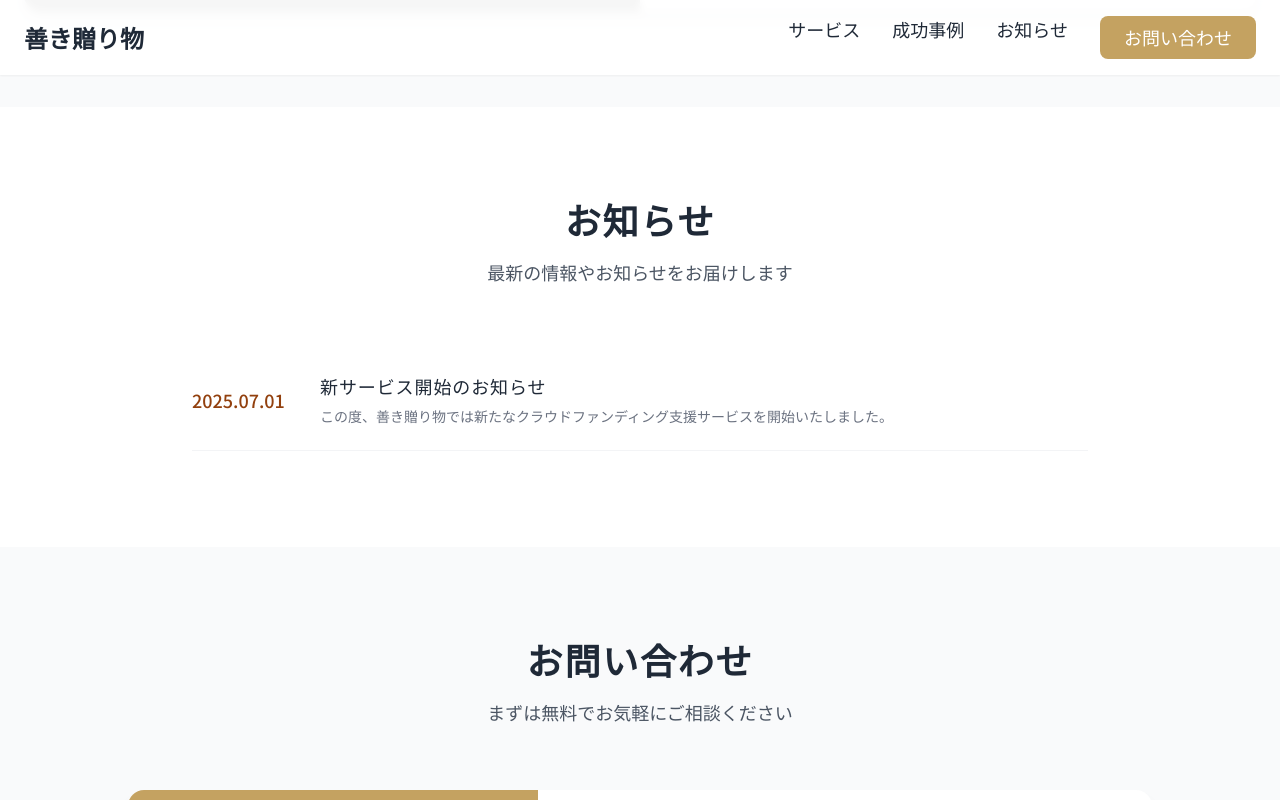
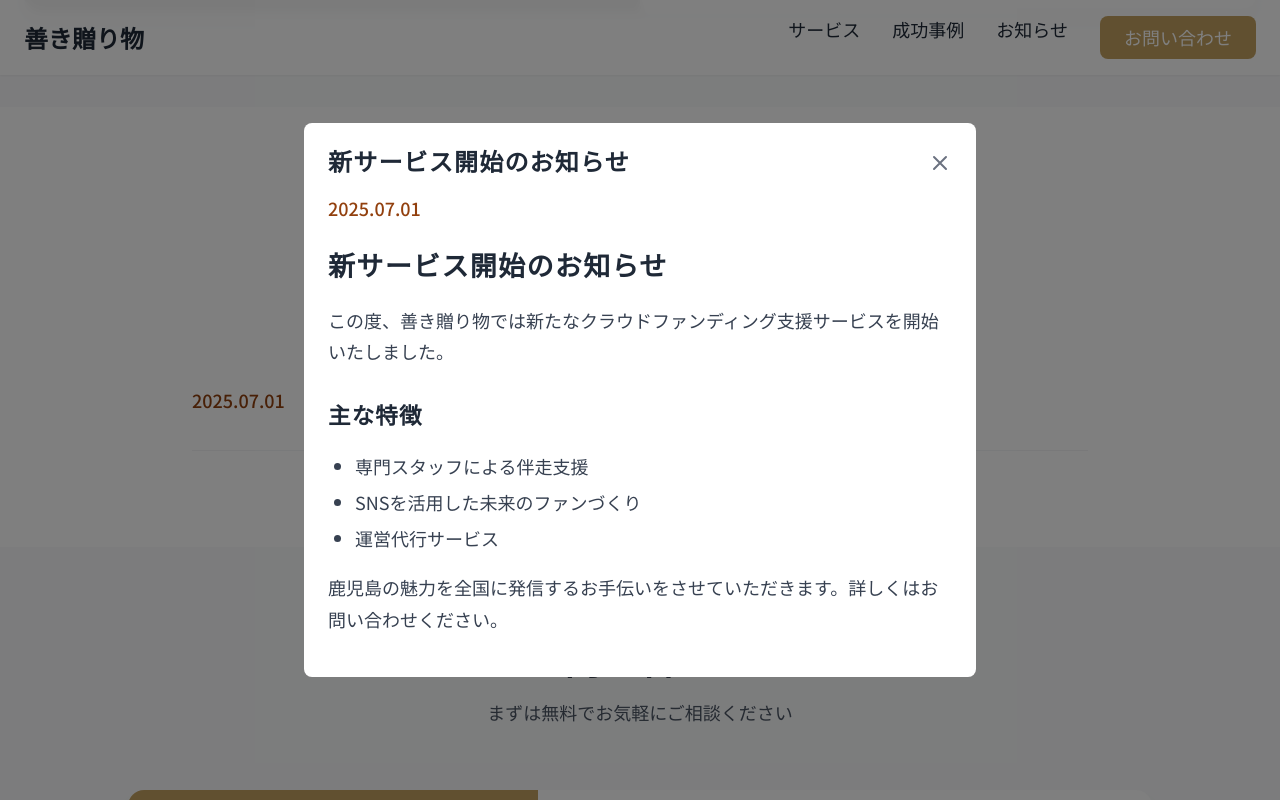
Before and after one commit to Shima-Chasan/yokiokurimono-landing-page, a plain HTML site: page index.html in a window 1280 px wide. Both pictures are taken after a click on the element 640 px from the left and 2713 px from the top of the page. Shown: the part 2313-3113 px from the top of the page. Drawn offline with nearby package versions, Linux system fonts and the light colour scheme; grey boxes are pictures that could not be loaded.

Commit message:
お知らせをクリックしたらモーダルで詳細を表示する機能を追加

```diff
--- /dev/null
+++ b/css/modal.css
@@ -0,0 +1,58 @@
+/* モーダル用スタイル */
+.prose {
+  color: #374151;
+  max-width: 65ch;
+  line-height: 1.75;
+}
+
+.prose h2 {
+  font-size: 1.5em;
+  margin-top: 1em;
+  margin-bottom: 0.5em;
+  font-weight: 600;
+  color: #1f2937;
+}
+
+.prose h3 {
+  font-size: 1.25em;
+  margin-top: 1.5em;
+  margin-bottom: 0.5em;
+  font-weight: 600;
+  color: #1f2937;
+}
+
+.prose p {
+  margin-top: 1em;
+  margin-bottom: 1em;
+}
+
+.prose ul {
+  margin-top: 1em;
+  margin-bottom: 1em;
+  padding-left: 1.5em;
+  list-style-type: disc;
+}
+
+.prose li {
+  margin-top: 0.25em;
+  margin-bottom: 0.25em;
+}
+
+/* モーダルのアニメーション */
+#news-modal {
+  opacity: 0;
+  transition: opacity 0.3s ease;
+}
+
+#news-modal:not(.hidden) {
+  opacity: 1;
+}
+
+#news-modal > div {
+  transform: translateY(20px);
+  transition: transform 0.3s ease;
+}
+
+#news-modal:not(.hidden) > div {
+  transform: translateY(0);
+}
--- a/index.html
+++ b/index.html
@@ -5,6 +5,9 @@
   <meta name="viewport" content="width=device-width, initial-scale=1.0">
   <title>鹿児島から想いを届ける - クラウドファンディング支援</title>
   <link href="https://cdn.jsdelivr.net/npm/tailwindcss@2.2.19/dist/tailwind.min.css" rel="stylesheet">
+  <link rel="stylesheet" href="css/styles.css">
+  <link rel="stylesheet" href="css/animations.css">
+  <link rel="stylesheet" href="css/modal.css">
   <script src="https://cdn.tailwindcss.com"></script>
   <script>
     tailwind.config = {
@@ -772,5 +775,25 @@
 
   <!-- お知らせ読み込み用スクリプト -->
   <script src="/js/news-loader.js"></script>
+
+  <!-- お知らせ詳細モーダル -->
+  <div id="news-modal" class="fixed inset-0 bg-black bg-opacity-50 z-50 flex items-center justify-center hidden">
+    <div class="bg-white rounded-lg max-w-2xl w-full max-h-[90vh] overflow-y-auto">
+      <div class="p-6">
+        <div class="flex justify-between items-center mb-4">
+          <h3 id="modal-title" class="text-2xl font-bold text-gray-800"></h3>
+          <button id="close-modal" class="text-gray-500 hover:text-gray-700 focus:outline-none">
+            <svg class="w-6 h-6" fill="none" stroke="currentColor" viewBox="0 0 24 24" xmlns="http://www.w3.org/2000/svg">
+              <path stroke-linecap="round" stroke-linejoin="round" stroke-width="2" d="M6 18L18 6M6 6l12 12"></path>
+            </svg>
+          </button>
+        </div>
+        <div class="mb-4">
+          <span id="modal-date" class="text-amber-800 font-medium"></span>
+        </div>
+        <div id="modal-content" class="prose max-w-none"></div>
+      </div>
+    </div>
+  </div>
 </body>
 </html>
--- a/js/news-loader.js
+++ b/js/news-loader.js
@@ -2,6 +2,11 @@ document.addEventListener('DOMContentLoaded', function() {
   // お知らせを表示する要素を取得
   const newsContainer = document.querySelector('#news-container');
   const noNewsMessage = document.querySelector('#no-news-message');
+  const newsModal = document.querySelector('#news-modal');
+  const modalTitle = document.querySelector('#modal-title');
+  const modalDate = document.querySelector('#modal-date');
+  const modalContent = document.querySelector('#modal-content');
+  const closeModalBtn = document.querySelector('#close-modal');
 
   if (!newsContainer) return;
 
@@ -23,7 +28,22 @@ document.addEventListener('DOMContentLoaded', function() {
         title: "新サービス開始のお知らせ",
         date: "2025.07.01",
         summary: "この度、善き贈り物では新たなクラウドファンディング支援サービスを開始いたしました。",
-        id: "cms-1"
+        id: "cms-1",
+        content: `
+          <h2>新サービス開始のお知らせ</h2>
+
+          <p>この度、善き贈り物では新たなクラウドファンディング支援サービスを開始いたしました。</p>
+
+          <h3>主な特徴</h3>
+
+          <ul>
+            <li>専門スタッフによる伴走支援</li>
+            <li>SNSを活用した未来のファンづくり</li>
+            <li>運営代行サービス</li>
+          </ul>
+
+          <p>鹿児島の魅力を全国に発信するお手伝いをさせていただきます。詳しくはお問い合わせください。</p>
+        `
       }
     ];
 
@@ -39,7 +59,7 @@ document.addEventListener('DOMContentLoaded', function() {
 
       cmsNews.forEach(news => {
         newsHtml += `
-          <div class="bg-white border-b border-gray-100 py-6 fade-in news-item" data-news-id="${news.id}">
+          <div class="bg-white border-b border-gray-100 py-6 fade-in news-item cursor-pointer hover:bg-gray-50 transition-colors duration-200" data-news-id="${news.id}">
             <div class="flex flex-col md:flex-row md:items-center">
               <span class="text-amber-800 font-medium mb-2 md:mb-0 md:w-32">${news.date}</span>
               <div>
@@ -53,7 +73,52 @@ document.addEventListener('DOMContentLoaded', function() {
 
       // お知らせを表示
       newsContainer.innerHTML = newsHtml;
+
+      // お知らせをクリックしたときのイベントを設定
+      const newsItems = document.querySelectorAll('.news-item');
+      newsItems.forEach(item => {
+        item.addEventListener('click', function() {
+          const newsId = this.getAttribute('data-news-id');
+          const newsItem = cmsNews.find(news => news.id === newsId);
+
+          if (newsItem) {
+            // モーダルに詳細を表示
+            modalTitle.textContent = newsItem.title;
+            modalDate.textContent = newsItem.date;
+            modalContent.innerHTML = newsItem.content;
+
+            // モーダルを表示
+            newsModal.classList.remove('hidden');
+            document.body.style.overflow = 'hidden'; // 背景のスクロールを無効化
+          }
+        });
+      });
     }
+  }
+
+  // モーダルを閉じる処理
+  if (closeModalBtn && newsModal) {
+    // 閉じるボタンをクリックしたとき
+    closeModalBtn.addEventListener('click', function() {
+      newsModal.classList.add('hidden');
+      document.body.style.overflow = ''; // 背景のスクロールを有効化
+    });
+
+    // モーダルの外側をクリックしたとき
+    newsModal.addEventListener('click', function(e) {
+      if (e.target === newsModal) {
+        newsModal.classList.add('hidden');
+        document.body.style.overflow = '';
+      }
+    });
+
+    // ESCキーで閉じる
+    document.addEventListener('keydown', function(e) {
+      if (e.key === 'Escape' && !newsModal.classList.contains('hidden')) {
+        newsModal.classList.add('hidden');
+        document.body.style.overflow = '';
+      }
+    });
   }
 
   // お知らせを読み込む
```
